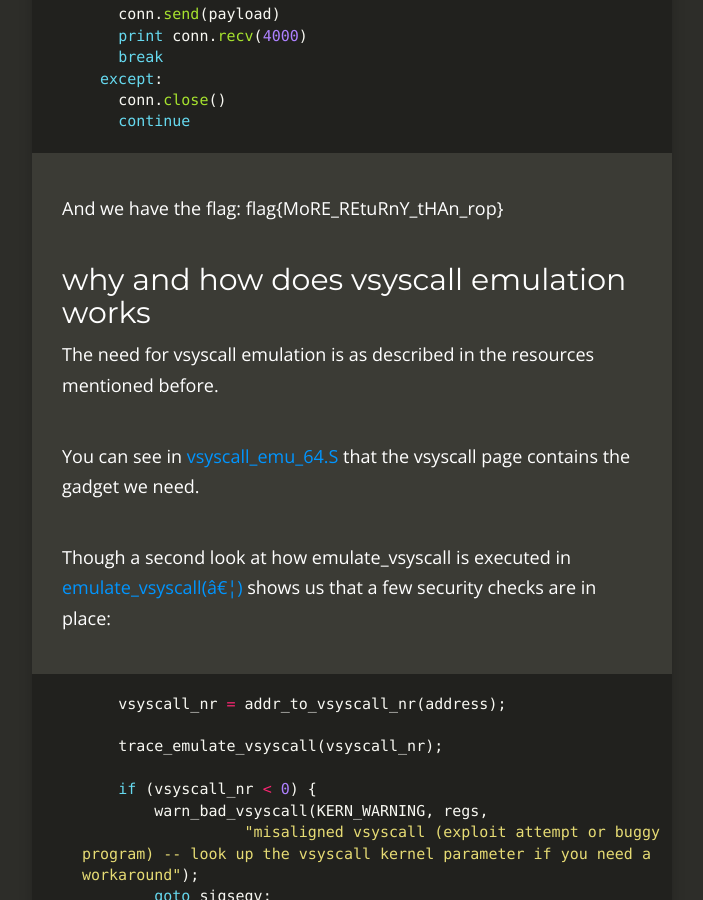
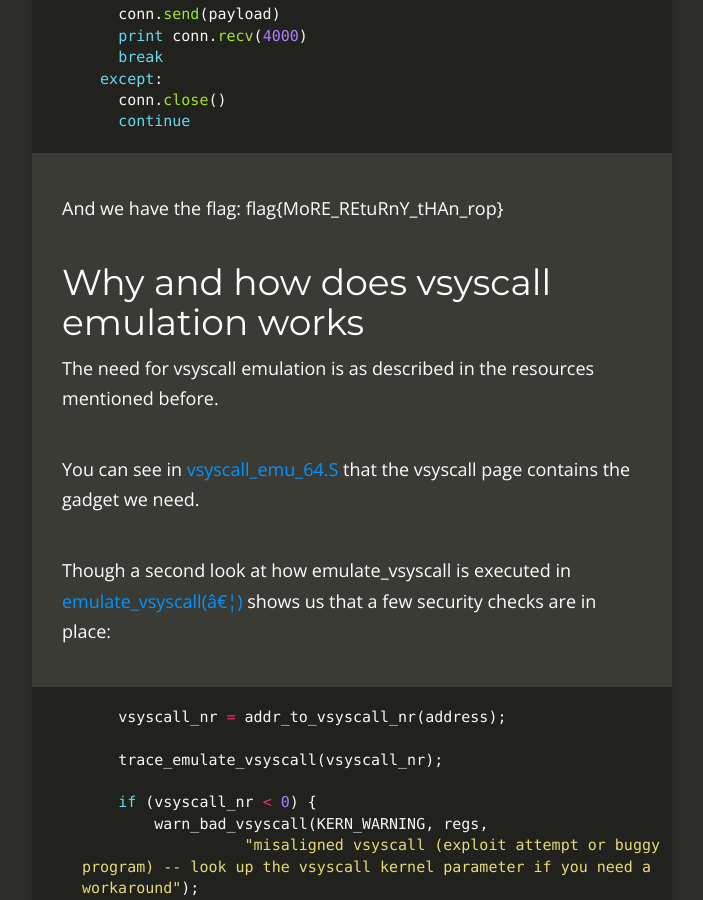
Before and after one commit to TowerofHanoi/towerofhanoi.github.io, a Jekyll site: the page built from _posts/2015-10-24-StackStuff.md, in a window 1280 px wide and 900 px high, scrolled down 8432 px. Shown: the whole window, without its empty margins (288-991 px from the left). Built offline with Jekyll 4.4.1, drawn with Linux system fonts in a browser that asks for light colours; nearby versions of some CDN libraries; Markdown is read by kramdown in place of the engine named in the settings; comment, search, counter and statistics services are not loaded.

Commit message:
more fixes :P

```diff
--- a/_posts/2015-10-24-StackStuff.md
+++ b/_posts/2015-10-24-StackStuff.md
@@ -276,7 +276,7 @@ for i in range(0, 16):
 
 And we have the flag: flag{MoRE_REtuRnY_tHAn_rop}
 
-## why and how does vsyscall emulation works
+# Why and how does vsyscall emulation works
 The need for vsyscall emulation is as described in the resources mentioned before.
 
 You can see in [vsyscall_emu_64.S](https://github.com/torvalds/linux/blob/v4.1/arch/x86/kernel/vsyscall_emu_64.S#L2)
```
